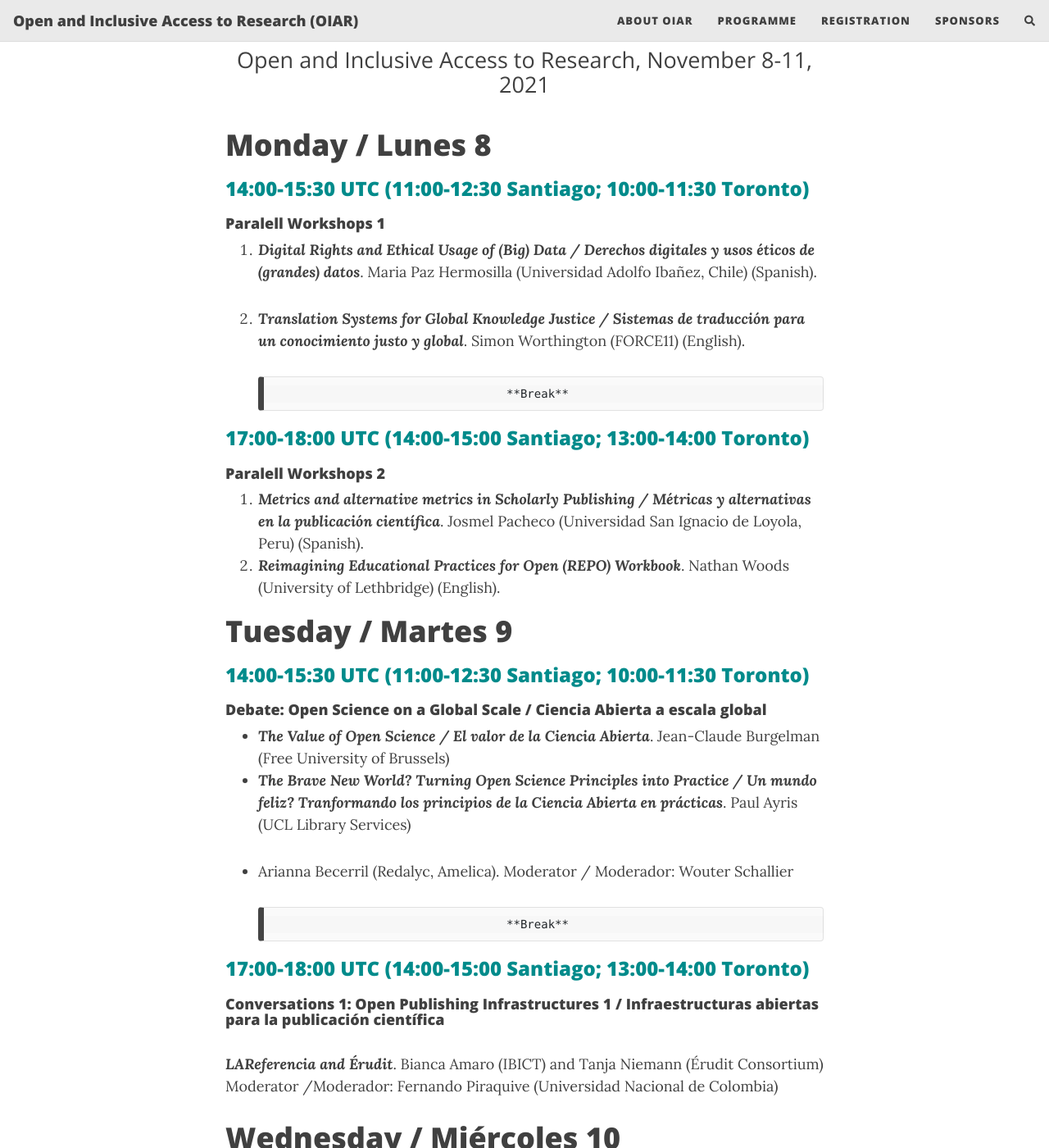
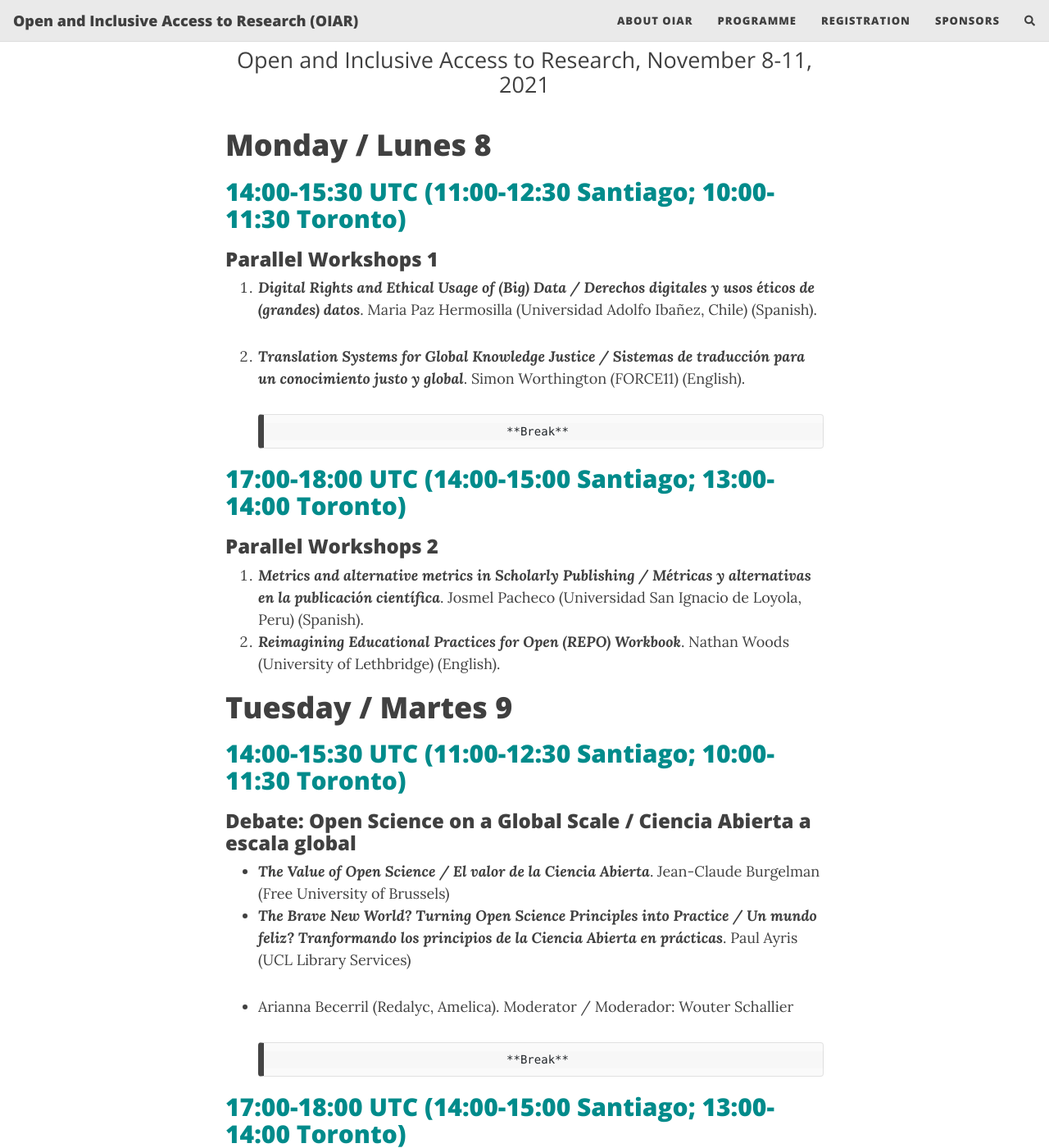
Before and after one commit to caedmon5/OIAR, a Jekyll site: the page built from programme.md, in a window 1280 px wide and 1400 px high, scrolled down 284 px. Shown: the whole window at 82% size. Built offline with Jekyll 4.4.1, drawn with Linux system fonts in a browser that asks for light colours; nearby versions of some CDN libraries; comment, search, counter and statistics services are not loaded; some of the changed text lies outside the part shown.

Commit message:
Fixed spacing and headers

```diff
--- a/programme.md
+++ b/programme.md
@@ -4,16 +4,15 @@ title: Programme / Programa
 subtitle: Open and Inclusive Access to Research, November 8-11, 2021
 ---
 # Monday / Lunes 8
-### <span style="color: DarkCyan;">14:00-15:30 UTC (11:00-12:30 Santiago; 10:00-11:30 Toronto)</span>
-#### Paralell Workshops 1
-
+## <span style="color: DarkCyan;">14:00-15:30 UTC (11:00-12:30 Santiago; 10:00-11:30 Toronto)</span>
+### Parallel Workshops 1
 1. ***Digital Rights and Ethical Usage of (Big) Data / Derechos digitales y usos éticos de (grandes) datos***. Maria Paz Hermosilla (Universidad Adolfo Ibañez, Chile) (Spanish).
 2. ***Translation Systems for Global Knowledge Justice / Sistemas de traducción para un conocimiento justo y  global***. Simon Worthington (FORCE11) (English).
 
                                          **Break**
 
-### <span style="color: DarkCyan;">17:00-18:00 UTC (14:00-15:00 Santiago; 13:00-14:00 Toronto)</span>
-#### Paralell Workshops 2
+## <span style="color: DarkCyan;">17:00-18:00 UTC (14:00-15:00 Santiago; 13:00-14:00 Toronto)</span>
+### Parallel Workshops 2
 
 1. ***Metrics and alternative metrics in Scholarly Publishing / Métricas y alternativas en la publicación científica***. Josmel Pacheco (Universidad San Ignacio de Loyola, Peru) (Spanish).
 2. ***Reimagining Educational Practices for Open (REPO) Workbook***. Nathan Woods (University of Lethbridge) (English).
@@ -21,9 +20,8 @@ subtitle: Open and Inclusive Access to Research, November 8-11, 2021
 
 
 # Tuesday / Martes 9
-### <span style="color: DarkCyan;">14:00-15:30 UTC (11:00-12:30 Santiago; 10:00-11:30 Toronto)</span>
-#### Debate: Open Science on a Global Scale / Ciencia Abierta a escala global
-
+## <span style="color: DarkCyan;">14:00-15:30 UTC (11:00-12:30 Santiago; 10:00-11:30 Toronto)</span>
+### Debate: Open Science on a Global Scale / Ciencia Abierta a escala global
 * ***The Value of Open Science / El valor de la Ciencia Abierta***. Jean-Claude Burgelman (Free University of Brussels)
 * ***The Brave New World? Turning Open Science Principles into Practice / Un mundo feliz? Tranformando los principios de la Ciencia Abierta en prácticas***. Paul Ayris (UCL Library Services)
 * Arianna Becerril (Redalyc, Amelica).
@@ -31,44 +29,40 @@ Moderator / Moderador: Wouter Schallier
 
                                         **Break**
 
-### <span style="color: DarkCyan;">17:00-18:00 UTC (14:00-15:00 Santiago; 13:00-14:00 Toronto)</span>
-#### Conversations 1: Open Publishing Infrastructures 1 / Infraestructuras abiertas para la publicación científica
-
+## <span style="color: DarkCyan;">17:00-18:00 UTC (14:00-15:00 Santiago; 13:00-14:00 Toronto)</span>
+### Conversations 1: Open Publishing Infrastructures 1 / Infraestructuras abiertas para la publicación científica
 ***LAReferencia and Érudit***. Bianca Amaro (IBICT) and Tanja Niemann (Érudit Consortium)
 Moderator /Moderador: Fernando Piraquive (Universidad Nacional de Colombia)
 
 
 
 # Wednesday / Miércoles 10
-### <span style="color: DarkCyan;">1400-1530 UTC (11:00-12:30 Santiago; 10:00-11:30 Toronto)</span>
-#### Paralell Workshops 2
-
+## <span style="color: DarkCyan;">1400-1530 UTC (11:00-12:30 Santiago; 10:00-11:30 Toronto)</span>
+### Parallel Workshops 2
 1. ***Geographic diversity in academic publishing: could all voices be heard? /Diversidad geográfica en la publicación académica: pueden oirse todas las voces?***. Barbara Rivera (Universidad de Chile) (Spanish)
 2. ***What Open Science do we want? Challenges and disputes for the democratization of knowledge / Qué Ciencia Abierta queremos? Desafíos y disputas en la democratización del conocimiento***. Thaiane Oliveira (Universidade Federal Fluminense, Brazil) (Spanish)
 
                                         **Break**
 
-### <span style="color: DarkCyan;">17:00-18:00 UTC (14:00-15:00 Santiago; 13:00-14:00 Toronto)</span>
-#### Conversation: Labour and Reward in Science
+## <span style="color: DarkCyan;">17:00-18:00 UTC (14:00-15:00 Santiago; 13:00-14:00 Toronto)</span>
+### Conversation: Labour and Reward in Science
 
 
 # Thursday / Jueves 11
-### <span style="color: DarkCyan;">14:00-15:00 UTC (11:00-12:00 Santiago; 10:00-11:00 Toronto)</span>
-#### Book presentation and debate / Presentación de libro y debate
-
+## <span style="color: DarkCyan;">14:00-15:00 UTC (11:00-12:00 Santiago; 10:00-11:00 Toronto)</span>
+### Book presentation and debate / Presentación de libro y debate
 _Tendencias Recientes en las Políticas Científicas de Ciencia Abierta y Acceso Abierto en Iberoamérica_ (CLACSO). Dominique Babini (CLACSO-Amelica) y Laura Rovelli (UNLP-CONICET, FOLEC).
 Moderator / Moderador: Carlos Authier (CONICET)
 
-### <span style="color: DarkCyan;">15:00-16:00 UTC (12:00-13:00 Santiago; 11:00-12:00 Toronto)</span>
-#### Bazaar / Bazar
+## <span style="color: DarkCyan;">15:00-16:00 UTC (12:00-13:00 Santiago; 11:00-12:00 Toronto)</span>
+### Bazaar / Bazar
 
 _REPO Project & FORCE11_ (Dan O'Donnell, John Chodacki, Mandy Taha)
 Moderator / Moderadora: Patricia Peña (Universidad de Chile)
 
                                         **Break**
 
-### <span style="color: DarkCyan;">17:00-18:00 UTC (14:00-15:00 Santiago; 13:00-14:00 Toronto)</span>
-#### Conversations 2: Open Publishing Infrastructures 2 / Infraestructuras abiertas para la publicación científica
-
+## <span style="color: DarkCyan;">17:00-18:00 UTC (14:00-15:00 Santiago; 13:00-14:00 Toronto)</span>
+### Conversations 2: Open Publishing Infrastructures 2 / Infraestructuras abiertas para la publicación científica
 ***The good, the bad and the ugly / El bueno, el feo y el malo***. Ivonne Lujano (University of Arizona, USA) & Juan Pablo Alperin (Simon Fraser University, Canada).
 Moderator / Moderadora: Gimena del Rio Riande (CONICET)
```
